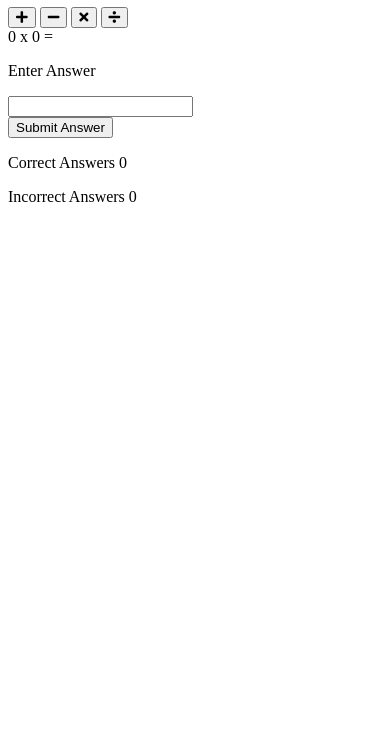
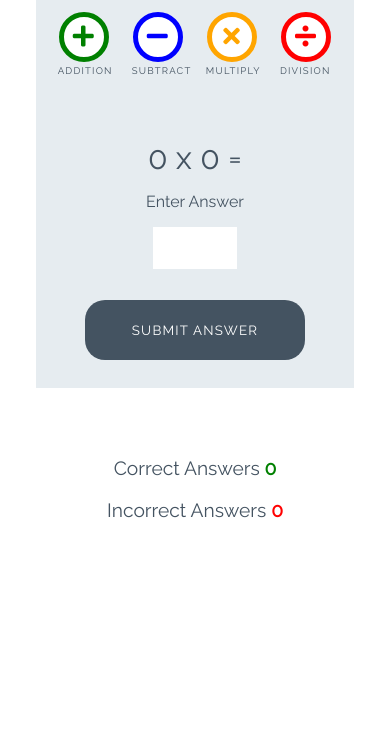
Before and after one commit to Anka-S/love-maths, a plain HTML site: page index.html in a window 390 px wide. Shown: the part 112-844 px from the top of the page. Drawn offline with Linux system fonts and the light colour scheme.

Commit message:
Add styles for game

```diff
--- a/assets/css/style.css
+++ b/assets/css/style.css
@@ -0,0 +1,252 @@
+/*-------Global style----------*/
+
+body{
+    background-color: white;
+    font-family: "Raleway", sans-serif;
+    color: #445361;
+    text-align: center;
+}
+
+/*-----------Heading-----------*/
+
+.heading {
+    text-align: center;
+    font-size: 2.5rem;
+}
+
+.logo {
+height: 40px;
+padding-right: 5px;
+}
+
+/*-----------Game layout------*/
+
+.game-area {
+    background-color: #e6ecf0;
+    box-sizing: border-box;
+    width: 85%;
+   /* height: 65vh;
+   max-height: 450px;*/
+    max-width: 830px;
+    margin-left: auto;
+    margin-right: auto;
+    padding: 1%;
+}
+
+.question-area {
+    width: 50%;
+    font-size: 2rem;
+    margin: auto;
+    padding: 50px 0;
+}
+
+.question-area span {
+    padding: 0 15px;
+}
+
+.score-area {
+    margin: 4rem auto;
+    width: 60%;
+    font-size: 1.2rem;
+}
+
+.controls-area {
+    width: 85%;
+    margin: 30px auto;
+}
+
+#score {
+    color: green;
+    font-weight: bold;
+}
+
+#incorrect {
+    color: red;
+    font-weight: bold;
+}
+
+.answer-message {
+    display: none;
+    font-size: 1rem;
+}
+
+#answer-box {
+    border: none;
+    color: #445361;
+    display: inline-block;
+    height: 40px;
+    width: 80px;
+    font-size: 1.2rem;
+}
+
+.scores {
+    display: inline-block;
+    padding: 25px;
+}
+
+/* --------- Buttons -----------*/
+
+.btn {
+    width: 220px;
+    height: 60px;
+    font-family: "Raleway", sans-serif;
+    text-transform: uppercase;
+    letter-spacing: 1.2px;
+    color: white;
+}
+
+.btn:focus {
+    outline: none;
+}
+
+.btn--big {
+    padding-top: 10px;
+    border-radius: 50%;
+    background-color: white;
+    border: 10px solid;
+    width: 100px;
+    height: 100px;
+    font-size: 3.2rem;
+    margin: 0 30px;
+    transition: all 0.5s;
+}
+
+.btn--big::after{
+    content: attr(data-type);
+    font-size: 1rem;
+    color: #445361;
+    position: relative;
+    left: -0.5em;
+}
+
+.btn--blue {
+    border-color: blue;
+    color: blue;
+}
+
+.btn--blue:active,
+.btn--blue:hover {
+    background-color: darkblue;
+    color: white;
+}
+
+.btn--orange {
+    border-color: orange;
+    color: orange;
+}
+
+.btn--orange:active,
+.btn--orange:hover {
+    background-color: darkorange;
+    color: white;
+}
+
+.btn--red {
+    border-color: red;
+    color: red;
+}
+
+.btn--red:active,
+.btn--red:hover {
+    background-color: darkred;
+    color: white;
+}
+
+.btn--green {
+    border-color: green;
+    color: green;
+}
+
+.btn--green:active,
+.btn--green:hover {
+    background-color: darkgreen;
+    color: white;
+}
+
+.btn--gray {
+    margin: 25px 0;
+    background-color: #445361;
+    border: 1px transparent;
+    border-radius: 20px;
+}
+
+.btn--gray:active,
+.btn--gray:hover {
+    background-color: #0d1013;
+}
+
+/* --------- Media queries */
+
+@media (max-width: 414px) {
+    .controls-area {
+        width: 100%;
+    }
+
+    .btn--big {
+        margin: 0 10px;
+        padding: 5px;
+        border: 5px solid;
+        width: 50px;
+        height: 50px;
+        font-size: 1.5rem;
+    }
+
+    .btn--big::after {
+        font-size: 0.6rem;
+        left: -0.7rem;
+    }
+
+    .question-area {
+        padding: 10% 0;
+        width: 100%;
+    }
+
+    .question-area span {
+        padding: 0;
+    }
+
+    .answer-message {
+        display: block;
+    }
+
+    #answer-box {
+        display: block;
+        margin: 0 auto;
+    }
+    .btn--gray {
+        margin-top: 0;
+    }
+
+    .score-area {
+        width: 100%;
+    }
+
+    .scores {
+        margin: 0.5em auto;
+        display: block;
+        padding: 5px;
+    }
+
+    .heading {
+        font-size: 2rem;
+    }
+}
+
+@media (max-width: 320px) {
+    .game-area {
+       height: 90vh;
+    }
+
+    .controls-area {
+        width: 75%;
+        margin: 10px auto;
+    }
+
+    .btn--big {
+        margin: 10px 10px;
+    }
+    .question-area {
+        padding: 10px 0;
+    }
+
+}
--- a/index.html
+++ b/index.html
@@ -17,35 +17,34 @@
     </h1>
     <div class="game-area">
 <div class="controls-area">
-    <button class="btn btn--big btn--green">
+    <button data-type="addition" class="btn btn--big btn--green">
         <i class="fas fa-plus"></i>
     </button>
-    <button class=" btn btn--big btn--blue">
+    <button data-type="subtract" class="btn btn--big btn--blue">
         <i class="fas fa-minus"></i>
 
     </button>
-    <button class=" btn btn--big btn--orange">
+    <button data-type="multiply" class="btn btn--big btn--orange">
         <i class="fas fa-times"></i>
 
     </button>
-    <button class="btn btn--big btn--red">
+    <button data-type="division" class="btn btn--big btn--red">
         <i class="fas fa-divide"></i>
     </button>
+</div>
 <div class="question-area">
-        <span id="0perand1">0</span>
+    <span id="operand1">0</span>
     <span id="operator">x</span>
     <span id="operand2">0</span>
     <span>=</span>
     <p class="answer-message">Enter Answer</p>
-        <input type="nymber" id="answer-box">
+    <input type="number" id="answer-box">
 </div>
-    <button class="btn btn--gray">Submit Answer</button>
+<button data-type="submit" class="btn btn--gray">Submit Answer</button>
     </div>
-    </div>
-    <div class="sore-area">
+    <div class="score-area">
         <p class="scores">Correct Answers <span id="score">0</span></p>
         <p class="scores">Incorrect Answers <span id="incorrect">0</span></p>
-
     </div>
     <script src="assets/js/sript.js"></script>
 </body>
```
Lines whose indentation alone changed are shown as unchanged.
